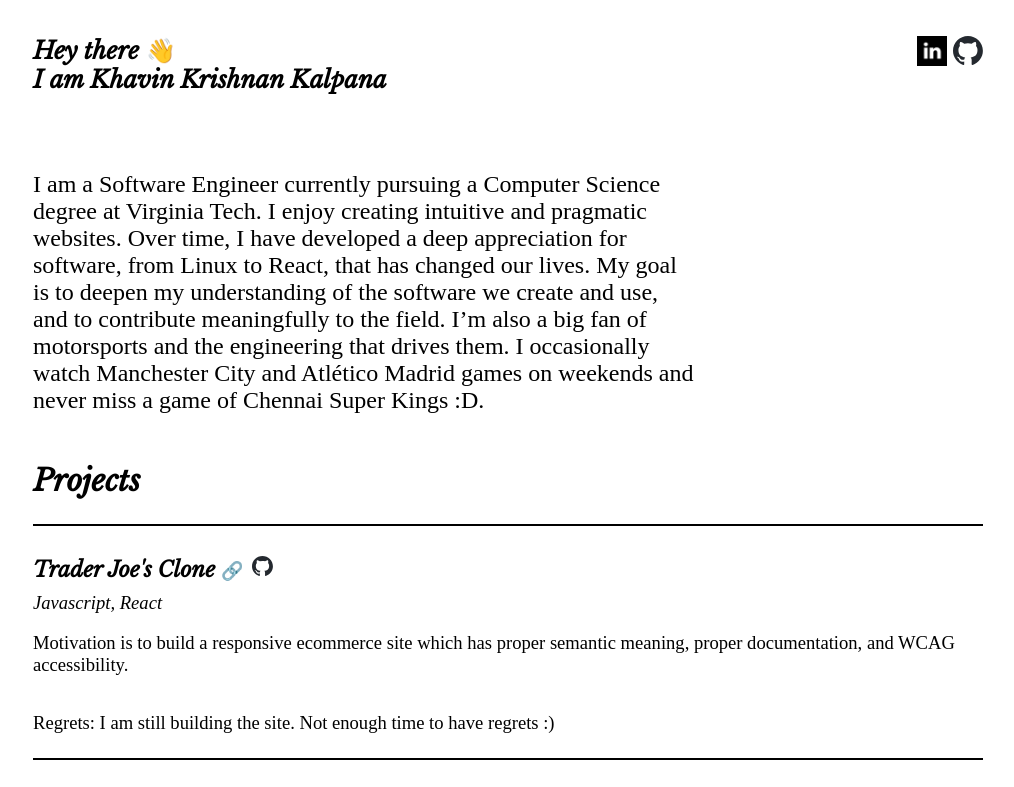
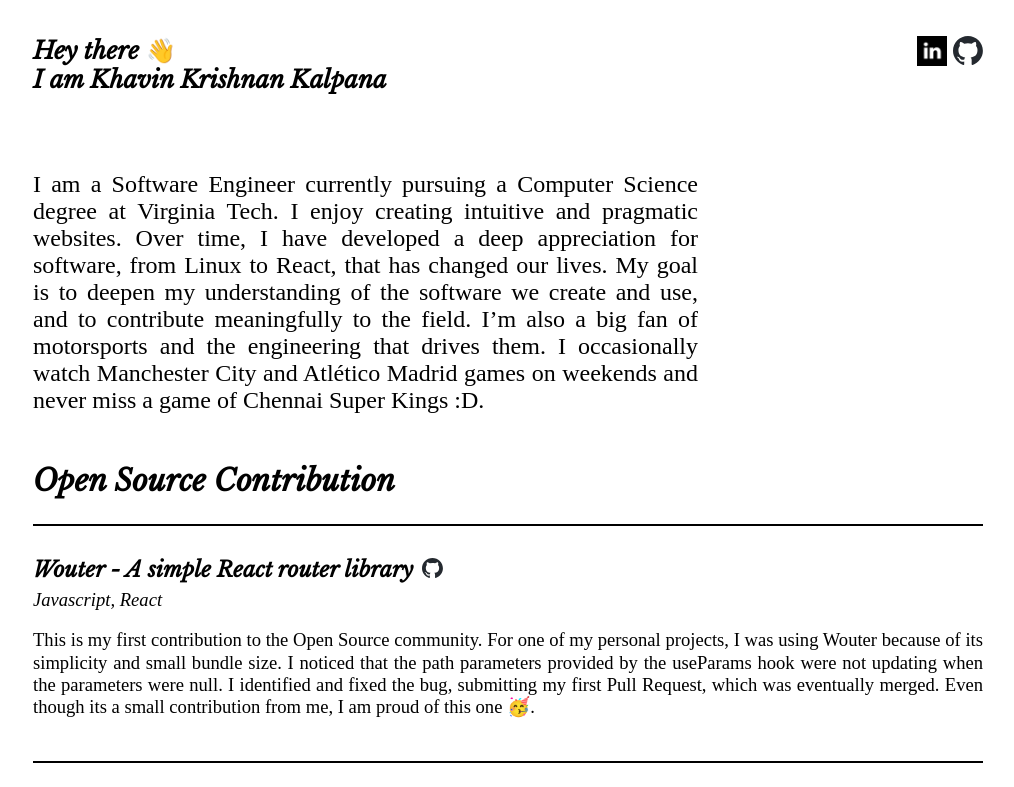
Before and after one commit to khavin/portfolio, a plain HTML site: page index.html in a window 1280 px wide. Shown: the top 787 px of the page, without its empty margins (132-1146 px from the left). Drawn offline with nearby package versions, Linux system fonts and the light colour scheme.

Commit message:
added open source contribution

```diff
--- a/index.html
+++ b/index.html
@@ -51,6 +51,41 @@
         them. I occasionally watch Manchester City and Atlético Madrid games on
         weekends and never miss a game of Chennai Super Kings :D.
       </p>
+      <section class="projects-section">
+        <h2 class="section-title">Open Source Contribution</h2>
+        <ul class="project-list">
+          <li class="project-list-item">
+            <article>
+              <h3 class="project-title">
+                Wouter - A simple React router library
+                <a
+                  class="repo-link"
+                  target="_blank"
+                  href="https://github.com/molefrog/wouter"
+                >
+                  <img
+                    alt="GitHub Logo"
+                    class="nav-logo"
+                    src="./assets/github-mark.svg"
+                  />
+                </a>
+              </h3>
+
+              <p class="tech-stack">Javascript, React</p>
+              <p class="project-description">
+                This is my first contribution to the Open Source community. For
+                one of my personal projects, I was using Wouter because of its
+                simplicity and small bundle size. I noticed that the path
+                parameters provided by the useParams hook were not updating when
+                the parameters were null. I identified and fixed the bug,
+                submitting my first Pull Request, which was eventually merged.
+                Even though its a small contribution from me, I am proud of this
+                one <span>🥳</span>.
+              </p>
+            </article>
+          </li>
+        </ul>
+      </section>
       <section class="projects-section">
         <h2 class="section-title">Projects</h2>
         <ul class="project-list">
--- a/styles.css
+++ b/styles.css
@@ -1,6 +1,7 @@
 :root {
   --heading-font: "Libre Baskerville", serif;
   font-size: 12px;
+  text-align: justify;
 }
 body {
   /* font-family: Arial, Helvetica, sans-serif; */
@@ -97,6 +98,7 @@ section {
   display: flex;
   gap: 0.25rem;
   margin: 0.5rem 0;
+  align-items: center;
 }
 .project-title a {
   text-decoration: none;
@@ -111,6 +113,7 @@ section {
 .repo-link > img {
   width: 1.75rem;
   margin-left: 0.5rem;
+  border-bottom: 3px solid white;
 }
 .project-list-item {
   list-style: none;
@@ -119,6 +122,7 @@ section {
 }
 .project-description {
   font-size: 1.55rem;
+  line-height: 1.85rem;
 }
 .project-regrets {
   margin: 3rem 0 0 0;
@@ -209,7 +213,8 @@ blockquote cite {
 /* Modifications for mobile */
 @media only screen and (max-width: 775px) {
   :root {
-    font-size: 16px;
+    font-size: 14px;
+    text-align: left;
   }
   body {
     font-size: 2rem;
```
